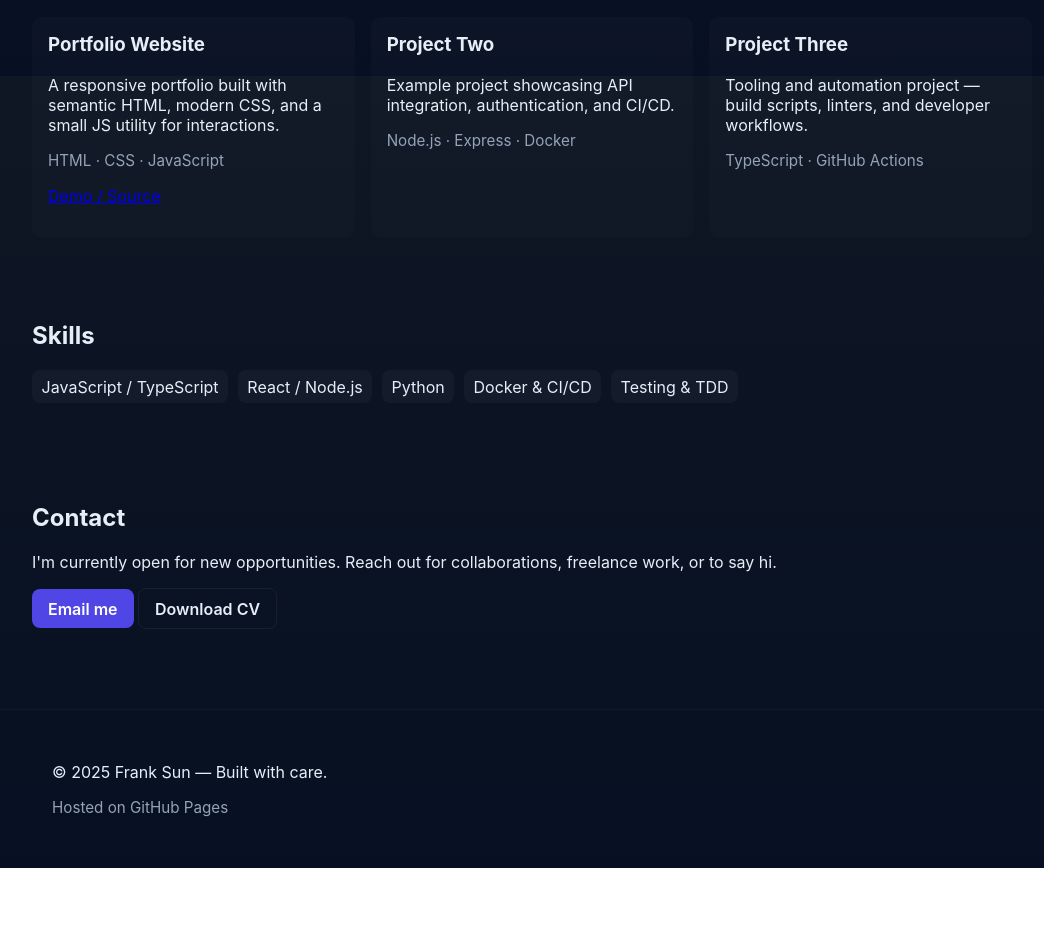
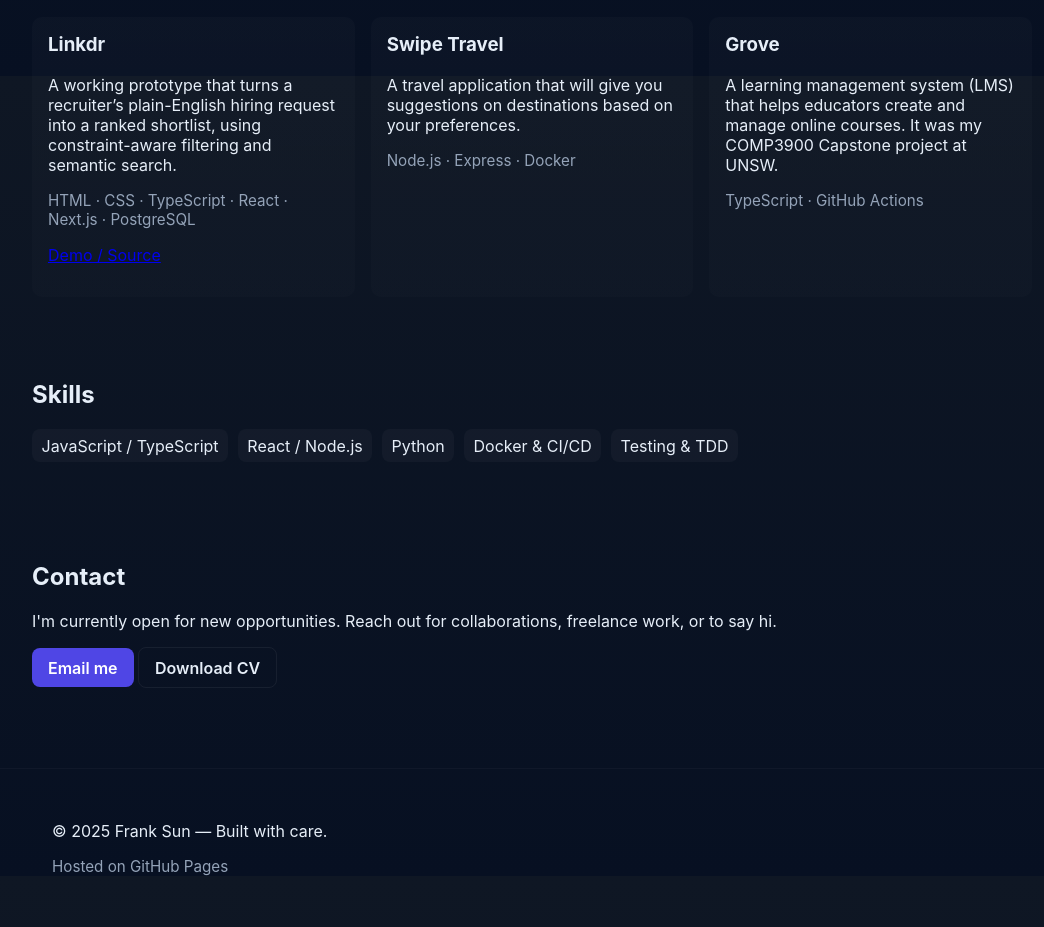
Before and after one commit to Guffy1412/guffy1412.github.io, a plain HTML site: page index.html in a window 1280 px wide. Shown: the part 724-1651 px from the top of the page, without its empty margins (108-1152 px from the left). Before the commit the page ends 1592 px from the top, so only its background shows below. Drawn offline with Linux system fonts and the light colour scheme.

Commit message:
Github Portfolio Page updated

```diff
--- a/index.html
+++ b/index.html
@@ -1,16 +1,19 @@
-<!doctype html>
+<!DOCTYPE html>
 <html lang="en">
   <head>
     <meta charset="utf-8" />
     <meta name="viewport" content="width=device-width,initial-scale=1" />
-    <title>Guffy1412 — Software Engineer</title>
-    <meta name="description" content="Personal portfolio of a software engineer. Projects, skills, and contact." />
-    <link rel="stylesheet" href="styles.css">
+    <title>Frank Sun — Software Engineer</title>
+    <meta
+      name="description"
+      content="Personal portfolio of a software engineer. Projects, skills, and contact."
+    />
+    <link rel="stylesheet" href="styles.css" />
   </head>
   <body>
     <header class="site-header">
       <div class="container">
-            <a class="brand" href="#">Guffy1412</a>
+        <a class="brand" href="#">Frank Sun</a>
         <button class="nav-toggle" aria-label="Toggle navigation">☰</button>
         <nav class="site-nav">
           <a href="#about">About</a>
@@ -26,42 +29,63 @@
         <div class="container hero-grid">
           <div class="hero-content">
             <h1>Hi — I'm Frank Sun</h1>
-                    <p class="lead">Software engineer building reliable, user-focused web applications.</p>
+            <p class="lead">
+              Software engineer building reliable, user-focused web
+              applications.
+            </p>
             <p class="cta-row">
               <a class="btn primary" href="#projects">See my work</a>
               <a class="btn ghost" href="#contact">Contact me</a>
             </p>
           </div>
           <div class="hero-photo">
-                    <img src="omoripfp.jpg" alt="Profile photo">
+            <img src="omoripfp.jpg" alt="Profile photo" />
           </div>
         </div>
       </section>
 
       <section id="about" class="container section about">
         <h2>About</h2>
-            <p>I am a software engineer with experience in full-stack web development. I enjoy building fast, accessible, and maintainable applications. My interests include JavaScript/TypeScript, Python, cloud platforms, and developer tooling.</p>
+        <p>
+          I am a software engineer with experience in full-stack web
+          development. I enjoy building fast, accessible, and maintainable
+          applications. My interests include JavaScript/TypeScript, Python,
+          cloud platforms, and developer tooling.
+        </p>
       </section>
 
       <section id="projects" class="container section projects">
         <h2>Selected Projects</h2>
         <div class="grid">
           <article class="card">
-                    <h3>Portfolio Website</h3>
-                    <p>A responsive portfolio built with semantic HTML, modern CSS, and a small JS utility for interactions.</p>
-                    <p class="muted">HTML · CSS · JavaScript</p>
+            <h3>Linkdr</h3>
+            <p>
+              A working prototype that turns a recruiter’s plain-English hiring
+              request into a ranked shortlist, using constraint-aware filtering
+              and semantic search.
+            </p>
+            <p class="muted">
+              HTML · CSS · TypeScript · React · Next.js · PostgreSQL
+            </p>
             <p><a class="link" href="test.html">Demo / Source</a></p>
           </article>
 
           <article class="card">
-                    <h3>Project Two</h3>
-                    <p>Example project showcasing API integration, authentication, and CI/CD.</p>
+            <h3>Swipe Travel</h3>
+            <p>
+              A travel application that will give you suggestions on
+              destinations based on your preferences.
+            </p>
             <p class="muted">Node.js · Express · Docker</p>
           </article>
 
           <article class="card">
-                    <h3>Project Three</h3>
-                    <p>Tooling and automation project — build scripts, linters, and developer workflows.</p>
+            <h3>Grove</h3>
+            <p>
+              A learning management system (LMS) that helps educators create and
+              manage online courses. It was my COMP3900 Capstone project at
+              UNSW.
+            </p>
             <p class="muted">TypeScript · GitHub Actions</p>
           </article>
         </div>
@@ -80,9 +104,16 @@
 
       <section id="contact" class="container section contact">
         <h2>Contact</h2>
-            <p>I'm currently open for new opportunities. Reach out for collaborations, freelance work, or to say hi.</p>
         <p>
-                <a class="btn primary" href="mailto:your.email@example.com?subject=Contact%20from%20portfolio">Email me</a>
+          I'm currently open for new opportunities. Reach out for
+          collaborations, freelance work, or to say hi.
+        </p>
+        <p>
+          <a
+            class="btn primary"
+            href="mailto:your.email@example.com?subject=Contact%20from%20portfolio"
+            >Email me</a
+          >
           <a class="btn ghost" href="#">Download CV</a>
         </p>
       </section>
```
Lines whose indentation alone changed are shown as unchanged.
